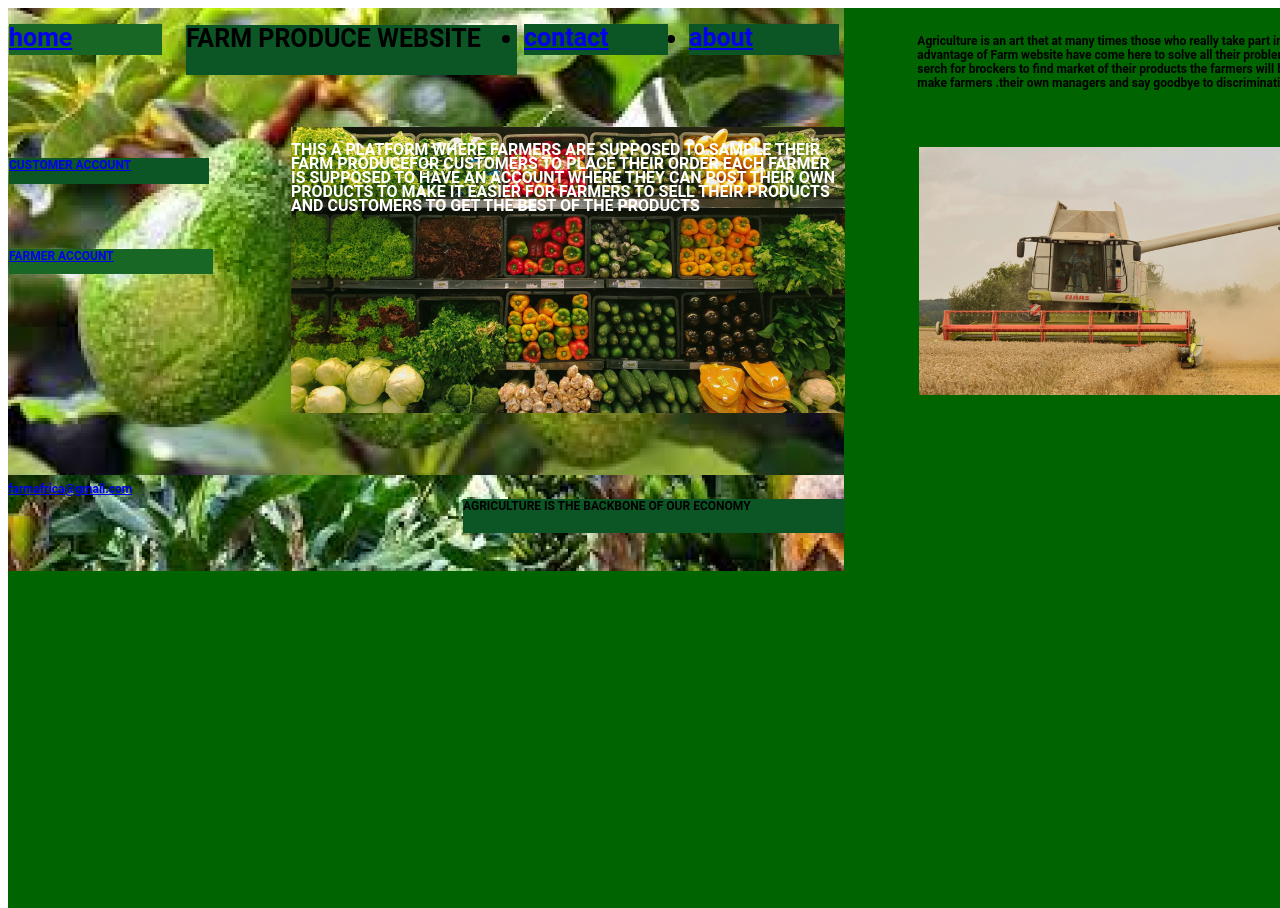
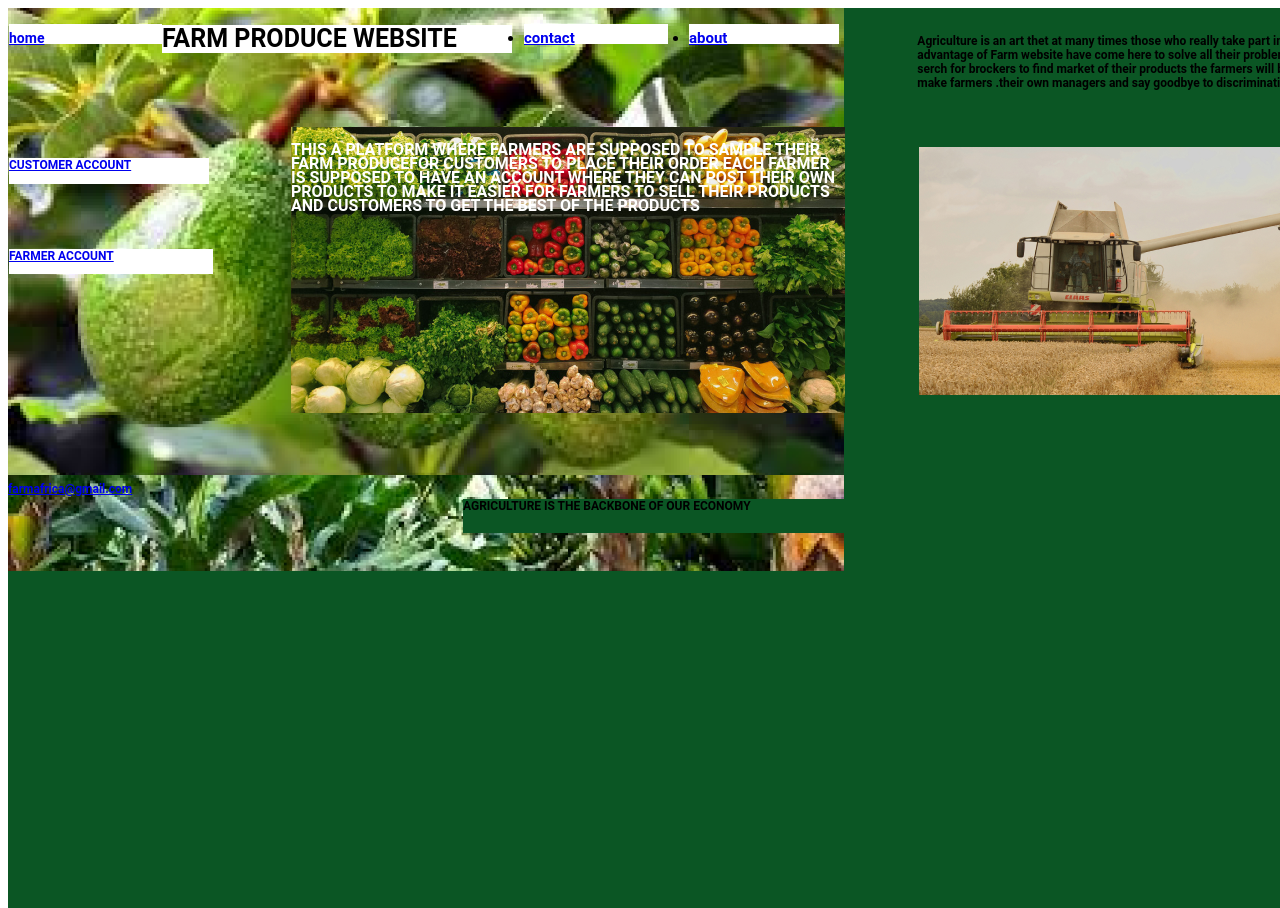
Before and after one commit to Thuku456/project, a plain HTML site: page index.html in a window 1280 px wide. Shown: the top 908 px of the page. Drawn offline with Linux system fonts and the light colour scheme.

Commit message:
initial commit

```diff
--- a/styles.css
+++ b/styles.css
@@ -24,12 +24,12 @@ h1{
 
     color: #000000;
     position: absolute;
-width: 331px;
-height: 50px;
-left: 178px;
+width: 350px;
+height: 28px;
+left: 154px;
 top: 0px;
 
-background: #0B5624;
+background:white;
 
 }
 .home{
@@ -42,7 +42,7 @@ top: 20px;
 font-family: Roboto;
 font-style: normal;
 font-weight: bold;
-font-size: 25px;
+font-size: 14px;
 line-height: 28px;
 
 
@@ -51,11 +51,11 @@ color: #000000;
 
 position: absolute;
 width: 153px;
-height: 31px;
+height: 20px;
 left: 1px;
 top: 0px;
 
-background: #186725;
+background: white;
 }
 .item{
     position: absolute;
@@ -134,7 +134,7 @@ height: 25px;
 left: 1px;
 top: 225px;
 
-background: #186725;
+background:white;
 
 }
 
@@ -148,7 +148,7 @@ top: 8px;
 font-family: Roboto;
 font-style: normal;
 font-weight: bold;
-font-size: 25px;
+font-size: 15px;
 line-height: 28px;
 
 
@@ -157,11 +157,11 @@ color: #000000;
 
 position: absolute;
 width: 150px;
-height: 31px;
+height: 20px;
 left: 681px;
 top: 0px;
 
-background: #0B5624;
+background: white;
 }
 .contact{
 
@@ -175,7 +175,7 @@ top: 3px;
 font-family: Roboto;
 font-style: normal;
 font-weight: bold;
-font-size: 25px;
+font-size: 15px;
 line-height: 28px;
 
 
@@ -184,15 +184,13 @@ color: #000000;
 
 position: absolute;
 width: 144px;
-height: 31px;
+height: 20px;
 left: 516px;
 top: 0px;
 
-background: #0B5624;
+background: white;
 
-.contact:hover{
-    color:red;
-}
+
 }
 .mail{
     position: absolute;
@@ -263,10 +261,10 @@ height: 26px;
 left: 1px;
 top: 134px;
 
-background: #0B5624;
+background: white;
 }
 .whole{
-    background-color: darkgreen;
+    background-color:#0B5624;;
     position: absolute;
 width: 1500px;
 height: 900px;
```
